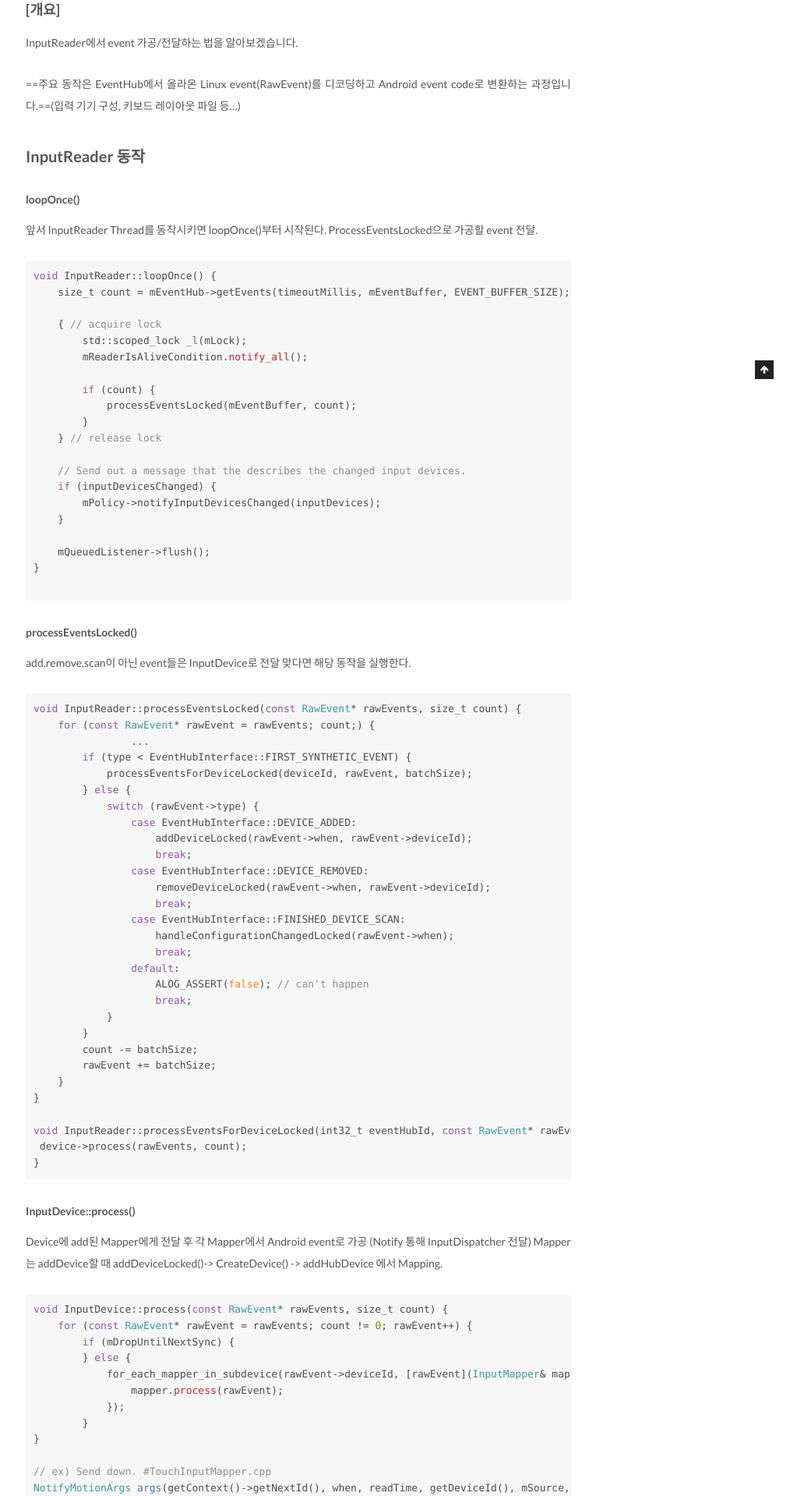
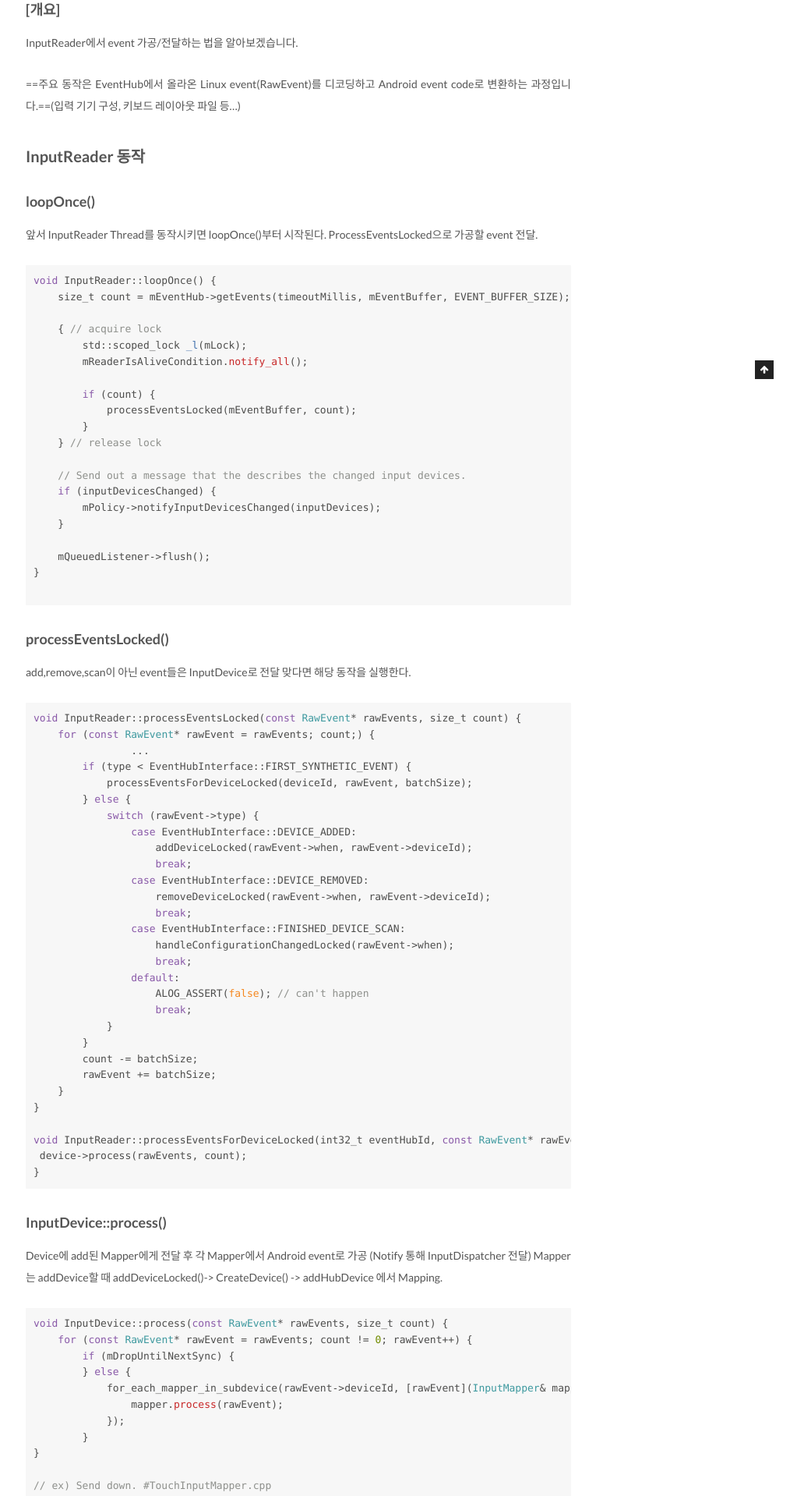
Before and after one commit to quarl894/quarl894.github.io, a Jekyll site: the page built from _posts/2021-03-26-InputReader(2).md, in a window 1280 px wide. Shown: the part 514-2432 px from the top of the page at 78% size, without its empty margins (257-1280 px from the left). Built offline with Jekyll 4.4.1, drawn with Linux system fonts in a browser that asks for light colours; comment, search, counter and statistics services are not loaded.

````diff
--- a/_posts/2021-03-26-InputReader(2).md
+++ b/_posts/2021-03-26-InputReader(2).md
@@ -14,7 +14,7 @@ InputReader에서 event 가공/전달하는 법을 알아보겠습니다.
 
 ## InputReader 동작
 
-##### loopOnce()
+### loopOnce()
    앞서 InputReader Thread를 동작시키면 loopOnce()부터 시작된다.
    ProcessEventsLocked으로 가공할 event 전달.
 
@@ -40,7 +40,7 @@ void InputReader::loopOnce() {
 }
 
 ```
-##### processEventsLocked()
+### processEventsLocked()
 add,remove,scan이 아닌 event들은 InputDevice로 전달
 맞다면 해당 동작을 실행한다.
 
@@ -75,7 +75,7 @@ void InputReader::processEventsForDeviceLocked(int32_t eventHubId, const RawEven
  device->process(rawEvents, count);
 }
 ```
-##### InputDevice::process()
+### InputDevice::process()
 Device에 add된 Mapper에게 전달 후 각 Mapper에서 Android event로 가공
 (Notify 통해 InputDispatcher 전달)
 Mapper는 addDevice할 때 addDeviceLocked()-> CreateDevice() -> addHubDevice 에서 Mapping.
@@ -98,7 +98,7 @@ displayId, policyFlags, AMOTION_EVENT_ACTION_DOWN, 0, 0,metaState, mCurrentRawSt
 
 getListener()->notifyMotion(&args);
 ```
-##### NotifyArgs
+### NotifyArgs
 mArgsQueue에 event를 넣고, NotifyKeyArgs를 InputListenerInterface에 알립니다.
 InputReader::loopOnce mQueuedListener->flush()의 마지막 호출은 mArgsQueue를 전달하게 됩니다.
 
@@ -131,7 +131,7 @@ struct NotifyArgs {
     virtual void notify(const sp<InputListenerInterface>& listener) const = 0;
 };
 ```
-##### InputDispatcher::notifyMotion()
+### InputDispatcher::notifyMotion()
 BeforeQueueing을 동작하고 inputfilter check 후 InboundQueue에 넣고
 InputDispatcher Thread를 깨우면서 시작.
 
````
